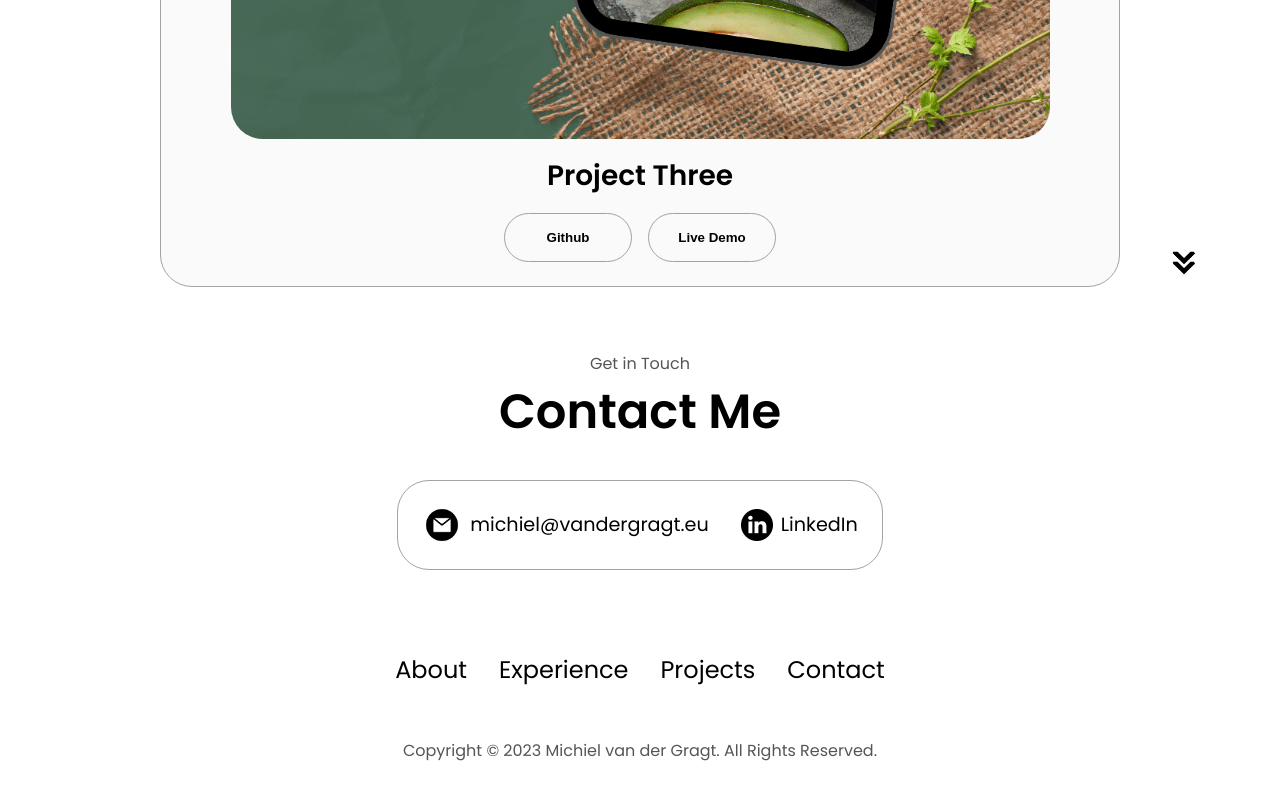
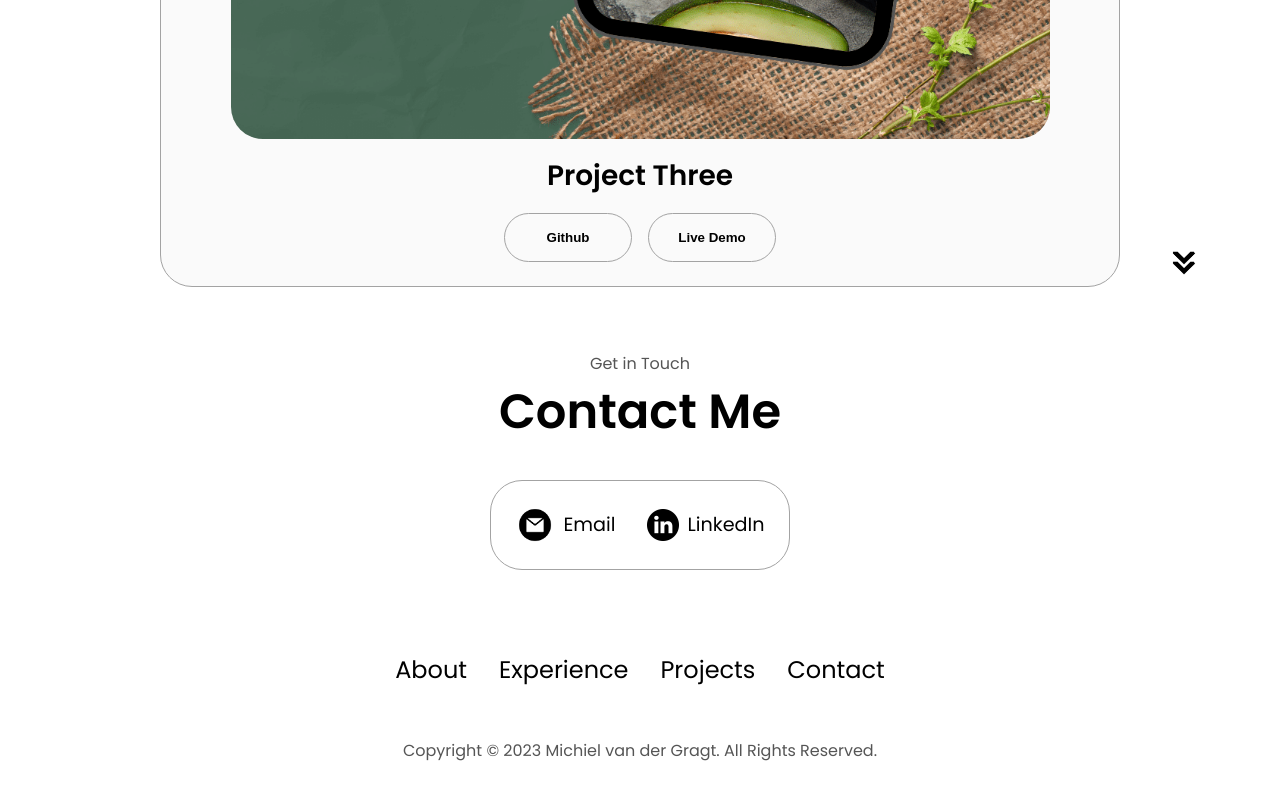
Before and after one commit to mvdgragt/PortfolioBasic, a React (Create React App) app: page / in a window 1280 px wide. Shown: the part 3876-4676 px from the top of the page. Built offline with nearby package versions, Linux system fonts and the light colour scheme.

Commit message:
small change contact details

```diff
--- a/src/Pages/Home/ContactMe.jsx
+++ b/src/Pages/Home/ContactMe.jsx
@@ -12,7 +12,7 @@ function ContactMe() {
             alt="Email icon"
             className="icon contact-icon email-icon"
           />
-          <p><a href="mailto:michiel@vandergragt.eu">michiel@vandergragt.eu</a></p>
+          <p><a href="mailto:michiel@vandergragt.eu">Email</a></p>
         </div>
         <div className="contact-info-container">
           <img
```
